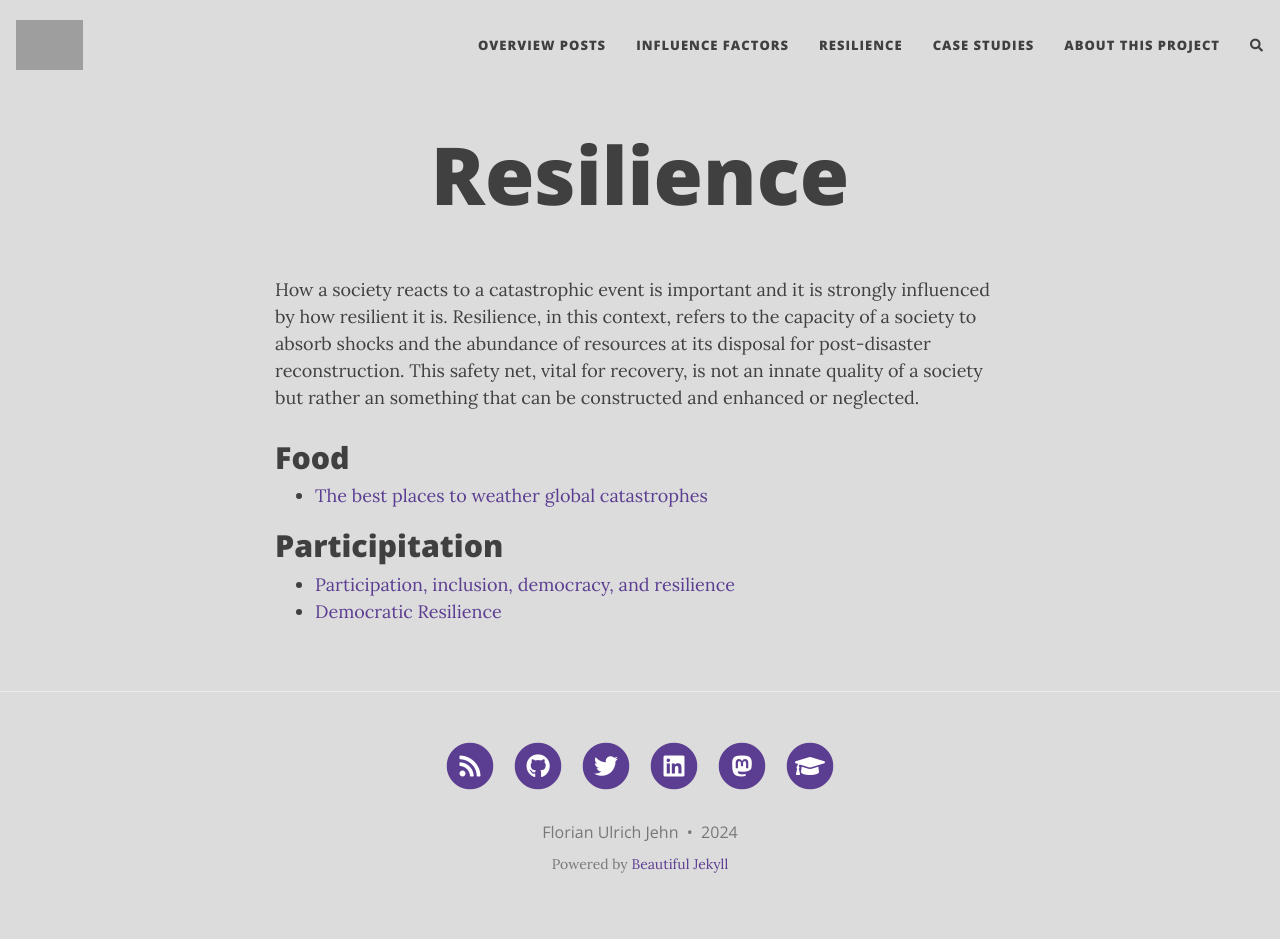
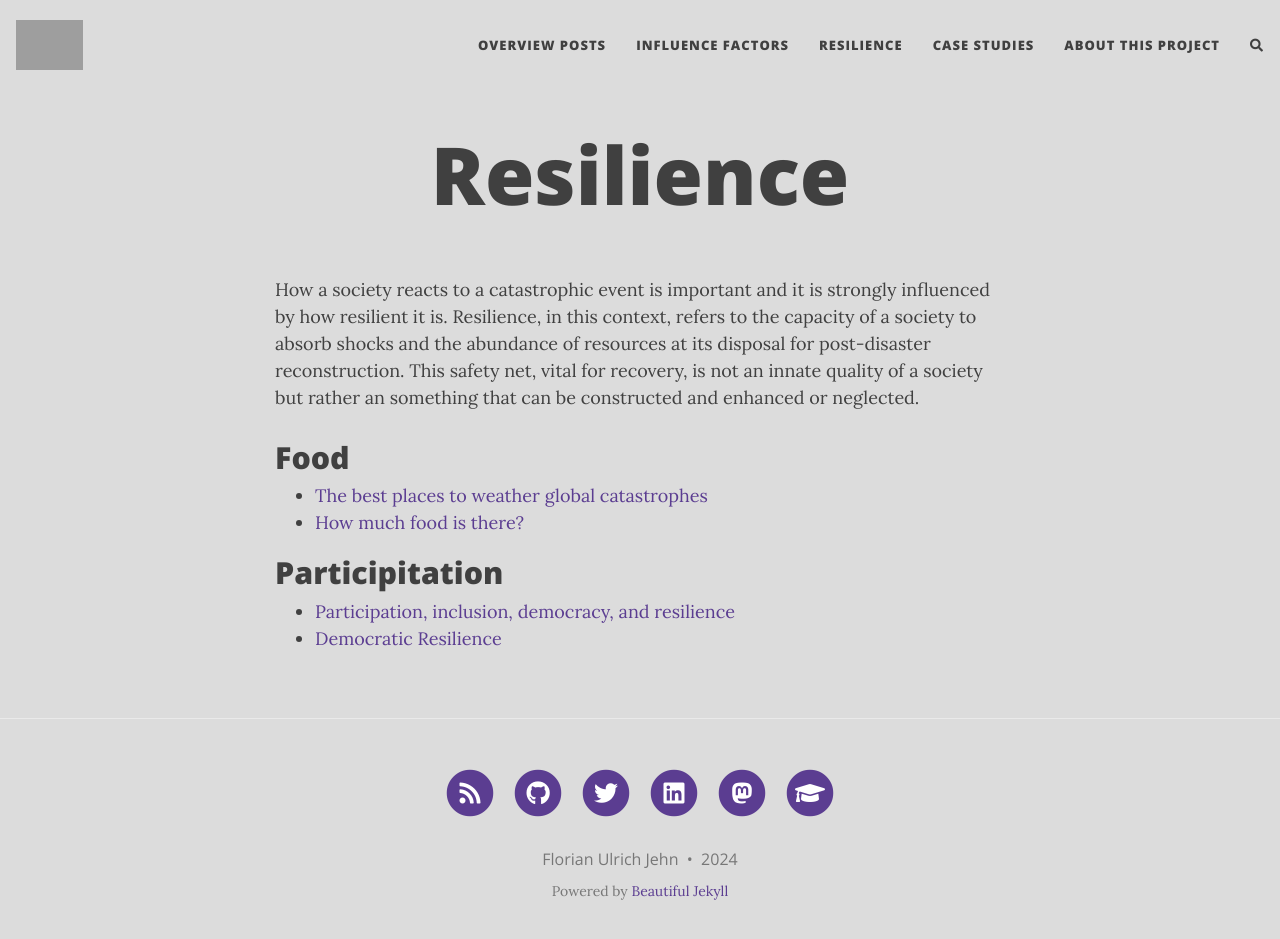
Before and after one commit to florianjehn/Societal_Collapse, a Jekyll site: the page built from resilience.md, in a window 1280 px wide and 952 px high. Shown: the top 939 px of the window. Built offline with Jekyll 4.4.1, drawn with Linux system fonts in a browser that asks for light colours; nearby versions of some CDN libraries; comment, search, counter and statistics services are not loaded; grey boxes are pictures that could not be loaded.

Commit message:
Update resilience.md

```diff
--- a/resilience.md
+++ b/resilience.md
@@ -7,7 +7,7 @@ How a society reacts to a catastrophic event is important and it is strongly inf
 # Food
 
 * [The best places to weather global catastrophes](https://florianjehn.github.io/Societal_Collapse/2024-03-04-where_to_stay/)
-
+* [How much food is there?](https://florianjehn.github.io/Societal_Collapse/2024-07-26-food_stocks/)
 
 # Participitation
 
```
